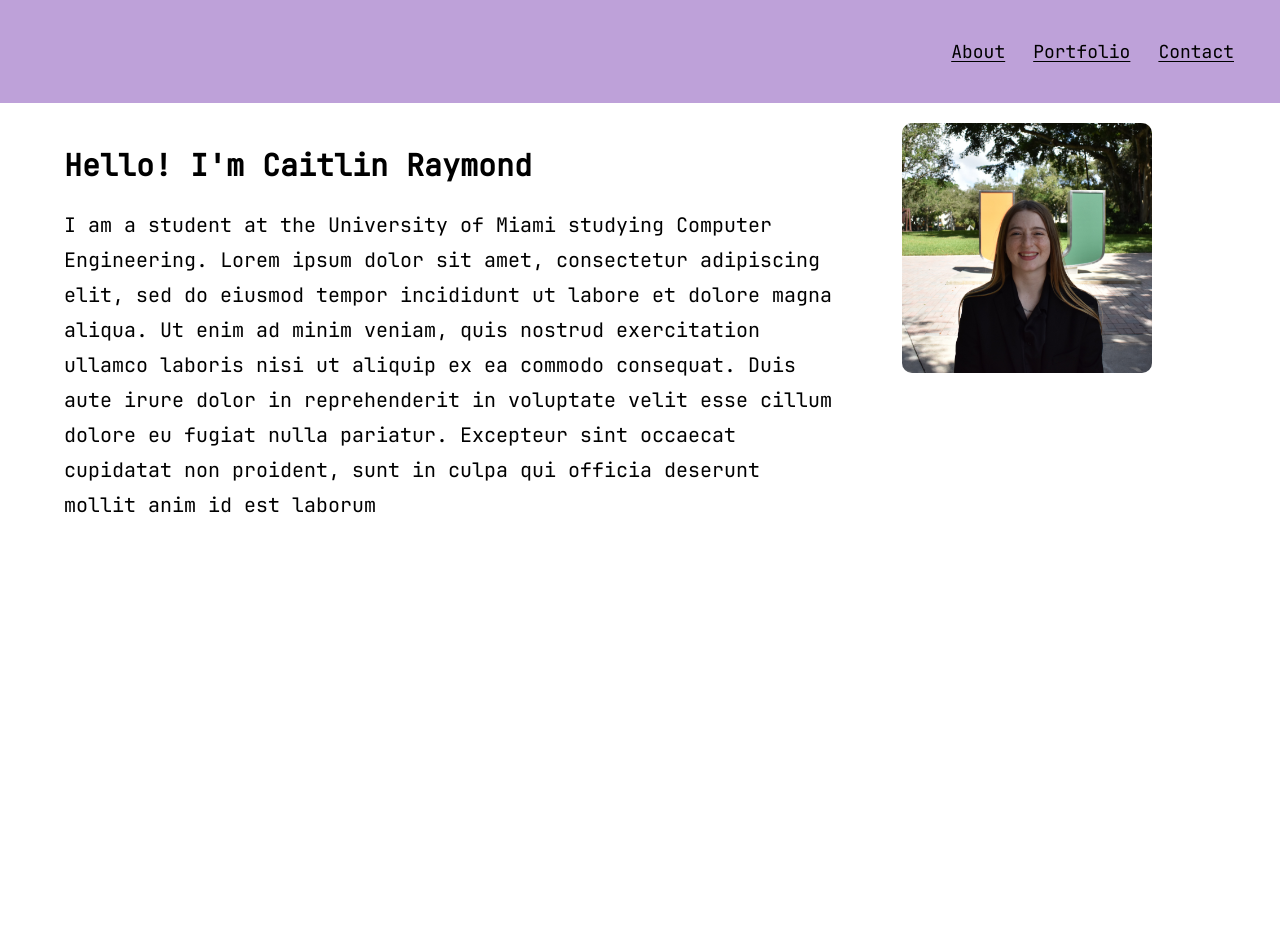
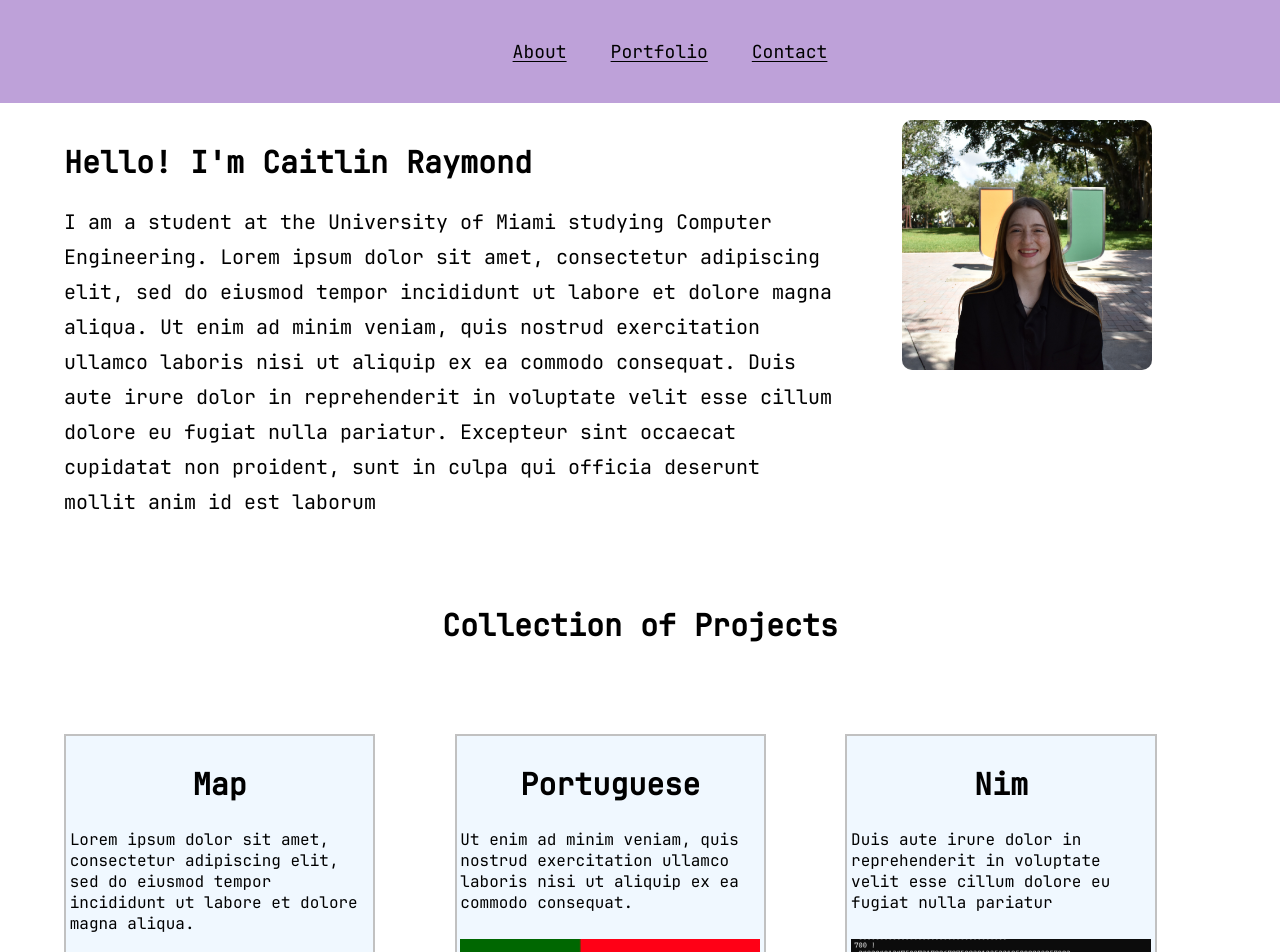
Before and after one commit to caitlinraymond12/personal-webpage, a React (Create React App) app: page / in a window 1280 px wide. Shown: the top 952 px of the page. Before the commit the page ends 800 px from the top, so only its background shows below. Built offline with nearby package versions, Linux system fonts and the light colour scheme.

Commit message:
scrollable

```diff
--- a/src/App.js
+++ b/src/App.js
@@ -1,4 +1,3 @@
-import { BrowserRouter as Router, Route, Switch } from 'react-router-dom';
 import About from './About';
 import NavBar from './NavBar';
 import Portfolio from './Portfolio';
@@ -6,25 +5,22 @@ import Contact from './Contact';
 
 
 function App() {
+
   return (
-    <Router>
-      <div className = "App">
-        <NavBar />
-        <div className = "content">
-        <Switch>
-            <Route exact path="/">
-              <About />
-            </Route>
-            <Route path="/portfolio">
-              <Portfolio />
-            </Route>
-            <Route path="/contact">
-              <Contact />
-            </Route>
-        </Switch>
-        </div>
+    <div className="App">
+      <NavBar />
+      <div className="content">
+        <section id="about">
+          <About />
+        </section>
+        <section id="portfolio">
+          <Portfolio />
+        </section>
+        <section id="contact">
+          <Contact />
+        </section>
       </div>
-    </Router>
+    </div>
   );
 }
 
--- a/src/Contact.js
+++ b/src/Contact.js
@@ -1,6 +1,10 @@
 const Contact = () => {
     return (
-        <h1>Contant Me</h1>
+        <div className = "contact">
+            <h1>Contact Me</h1>
+            <p>Github:caitlinraymond12</p>
+            <p>Linkedin: caitlinraymond12</p>
+        </div>
      );
 }
 
--- a/src/NavBar.js
+++ b/src/NavBar.js
@@ -1,12 +1,11 @@
-import { Link } from "react-router-dom";
+const NavBar = () => {
 
-const NavBar = () => {
     return (
         <nav className="navbar">
             <div className = "links">
-                <Link to='/'>About</Link>
-                <Link to='/portfolio'>Portfolio</Link>
-                <Link to='contact'>Contact</Link>
+                <a href="#about">About</a>
+                <a href='#portfolio'>Portfolio</a>
+                <a href='#contact'>Contact</a>
             </div>
         </nav>
      );
--- a/src/Portfolio.js
+++ b/src/Portfolio.js
@@ -7,6 +7,7 @@ const Portfolio = () => {
 
     return (
         <div className = "portfolio">
+            <h1>Collection of Projects</h1>
             <PortfolioItem portfolios = {projects} />
         </div>
      );
--- a/src/PortfolioItem.js
+++ b/src/PortfolioItem.js
@@ -5,7 +5,6 @@ const PortfolioItem = ({portfolios}) => {
 
     return (
         <div className ='portfolioItem'>
-            <h2>Projects</h2>
             { portfolios.map((portfolio) => (
                 <div className = 'portfolio-list' key={portfolio.id}>
                     <h1>{portfolio.name}</h1>
--- a/src/data/projectData.js
+++ b/src/data/projectData.js
@@ -22,6 +22,12 @@ const projects = [
        img: nimImg,
        description: "Duis aute irure dolor in reprehenderit in voluptate velit esse cillum dolore eu fugiat nulla pariatur",
        id: 3
+    },
+    {
+       name: "Map2",
+       img: mapImg,
+       description: "Lorem ipsum dolor sit amet, consectetur adipiscing elit, sed do eiusmod tempor incididunt ut labore et dolore magna aliqua.",
+       id:4
     }
 ];
 
--- a/src/index.css
+++ b/src/index.css
@@ -7,6 +7,19 @@
     font-family: 'Retro Body';
     src: url('../fonts/videoGameTwoReg.woff2');
 }
+
+html {
+  scroll-behavior: smooth;
+}
+
+section::before {
+  content: "";
+  display: block;
+  height: 100px;
+  margin-top: -80px;
+  visibility: hidden;
+}
+
 
 body {
   margin: 0;
@@ -26,31 +39,32 @@ code {
   font-family: 'Retro Body';
 }
 
+.content {
+  padding-top: 80px ;
+}
 
 
 /* Navbar styles */
 .navbar {
   background-color: #BEA1D9;
-  padding: 40px;
+  padding: 30px;
   display: flex;
   flex-wrap:wrap;
-  max-width: 100%;
+  width: 100%;
+  position:fixed;
+  justify-content: center;
 }
 
-@media (min-width: 768px) {
-  .navbar {
-    padding: 40px;
-  }
-}
 
 .navbar .links {
-  margin-left: auto;
+  display: flex;
+  justify-content: center;
+  gap: 24px; /* optional spacing between links */
   font-size: 18px;
 }
 
 .navbar a {
-  margin-left: 16px;
-  padding: 6px;
+  padding: 10px;
   text-decoration: underline;
   text-underline-offset: 3px;
   color: black;
@@ -62,6 +76,7 @@ code {
 
 /* About page styles */
 .about {
+  padding-top:100px;
   display: flex;
   flex-direction: column;
   padding: 20px;
@@ -96,35 +111,36 @@ code {
 
 /* Portfolio styling */
 
-.portfolio {
-  display:grid;
-  padding: 5%;
+.portfolio h1 {
+  text-align: center;
+  font-size: 30px;
 }
 
 .portfolioItem {
-  max-width: 300px;
-  height: auto;
-  border: #c1c1c1;
-  border-width: 2px;
-}
-
-.portfolioItem img {
-  max-width: 300px;
+  display: grid;
+  grid-template-columns: repeat(auto-fit, minmax(300px, 1fr));
+  gap: 20px; /* Space between items */
+  padding: 5%;
+  max-width: 100%;
 }
 
 
-/*
-return (
-        <div className ='portfolioItem'>
-            <h2>Projects</h2>
-            { portfolios.map((portfolio) => (
-                <div className = 'portfolio-list' key={portfolio.id}>
-                    <h1>{portfolio.name}</h1>
-                    <p>{portfolio.description}</p>
-                    <img src={portfolio.img}/>
-                </div>
-            ))}
-        </div>
-     );
 
-*/
+
+.portfolioItem .portfolio-list {
+  max-width: 300px;
+  height: auto;
+  padding: 1%;
+  border: 2px solid #c1c1c1;
+  background-color: aliceblue;
+}
+
+.portfolioItem .portfolio-list:hover {
+  box-shadow: 1px 3px 5px #333
+}
+
+.portfolioItem .portfolio-list img {
+  max-width: 100%;
+  height: auto;
+  margin-top: 10px;
+}
```
